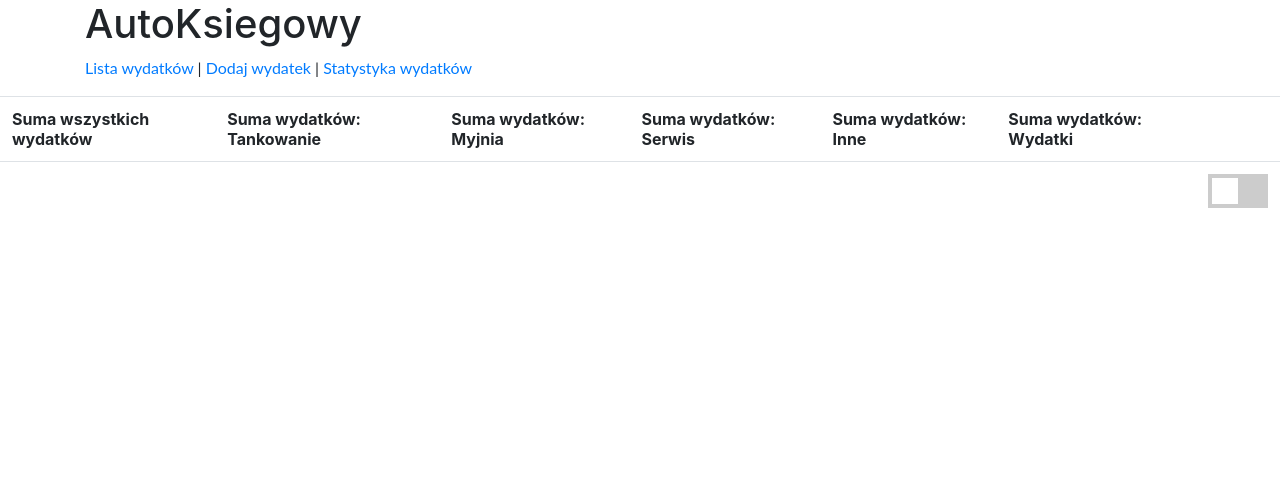
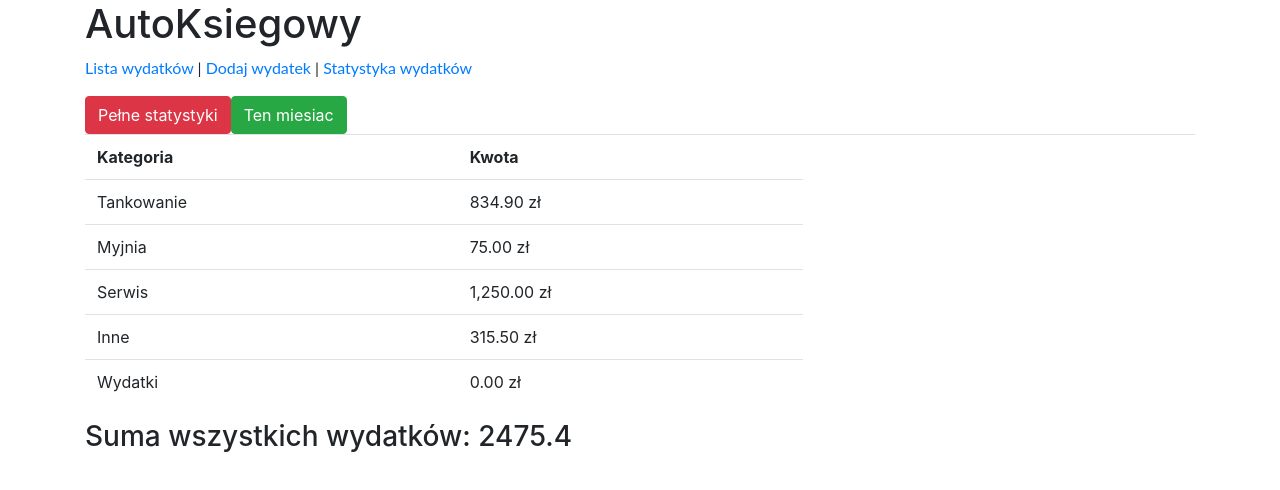
Before and after one commit to OliverKiszka/angular-autoks, an Angular app: page /statystyka in a window 1280 px wide. Shown: the top 490 px of the page. Built offline with nearby package versions, Linux system fonts and the light colour scheme.

Commit message:
5 files modified

```diff
--- a/src/app/app.component.html
+++ b/src/app/app.component.html
@@ -8,6 +8,5 @@
     <a routerLink="/statystyka">Statystyka wydatków</a>
 </p>
 
+  <router-outlet></router-outlet>
 </div>
-
-<router-outlet></router-outlet>
--- a/src/app/app.component.ts
+++ b/src/app/app.component.ts
@@ -1,4 +1,5 @@
 import { Component, OnInit } from '@angular/core';
+import { Wydatek, KATEGORIE } from "./wydatek";
 
 @Component({
   selector: 'my-app',
--- a/src/app/statystyka/statystyka.component.html
+++ b/src/app/statystyka/statystyka.component.html
@@ -1,21 +1,23 @@
+<!-- <label class="switch"><input type="checkbox" ng-checked="onWydatki(1)"><span class="slider"></span></label> -->
+<button class="btn btn-danger" (click)="onWydatki(0)">Pełne statystyki</button>
+<button class="btn btn-success" (click)="onWydatki(1)">Ten miesiac</button>
+
 <table class="table">
     <tr>
-        <th>Suma wszystkich wydatków</th>
-        <th>Suma wydatków: Tankowanie</th>
-        <th>Suma wydatków: Myjnia</th>
-        <th>Suma wydatków: Serwis</th>
-        <th>Suma wydatków: Inne</th>
-        <th>Suma wydatków: Wydatki</th>
+        <th>Kategoria</th>
+        <th>Kwota</th>
+        <th></th>
+        <th></th>
+        <th></th>
+        <th></th>
         <th></th>
     </tr>
-    <tr>
-      <td></td>
-      <td></td>
-      <td></td>
-      <td></td>
-      <td></td>
-      <td></td>
-      <td><label class="switch"><input type="checkbox"><span class="slider"></span>
-      </label></td>
+    <tr *ngFor="let kategoria of kategorie">
+      <td>{{kategoria}}</td>
+      <td>{{lacznaKwota(kategoria)| number:'1.2-2'}} zł</td>
+
     </tr>
+
 </table>
+
+<h3>Suma wszystkich wydatków: {{lacznaKwotaRaw}}</h3>
--- a/src/app/statystyka/statystyka.component.ts
+++ b/src/app/statystyka/statystyka.component.ts
@@ -1,15 +1,96 @@
 import { Component, OnInit } from '@angular/core';
+import { Wydatek, KATEGORIE } from "../wydatek";
+import { WydatkiService } from "../wydatki.service";
 
 @Component({
   selector: 'app-statystyka',
   templateUrl: './statystyka.component.html',
   styleUrls: ['./statystyka.component.css']
 })
+// export class StatystykaComponent implements OnInit {
+//   wydatki: Wydatek[];
+//   kategorie: string[];
+
+//   constructor() { }
+
+//   ngOnInit() {
+//   }
+
+// }
 export class StatystykaComponent implements OnInit {
 
-  constructor() { }
+  wydatki: Wydatek[];
+  kategorie: string[];
+  private stat: number = 0;
+  private lacznaKwotaRawPriv: number;
+
+  constructor(private wydatkiService: WydatkiService) {}
 
   ngOnInit() {
+
+    this.kategorie = KATEGORIE;
+    this.wydatki = this.wydatkiService.getWydatki();
+    this.lacznaKwotaRawPriv = this.wydatki.reduce(
+      (acc, val) => (acc += val.kwota),
+      0
+    );
   }
 
+  private fullStat() {
+    this.lacznaKwotaRawPriv = this.wydatki.reduce(
+      (acc, val) => (acc += val.kwota),
+      0
+    );
+  }
+
+  private monthStat() {
+    const month = new Date().getMonth();
+    const year = new Date().getFullYear();
+
+    const wydatki = this.wydatki
+      .filter(wyd => {
+        return wyd.data.getMonth() === month && wyd.data.getFullYear() === year;
+      })
+      .reduce((acc, val) => (acc += val.kwota), 0);
+    this.lacznaKwotaRawPriv = wydatki;
+  }
+
+  public get lacznaKwotaRaw(): number {
+    return this.lacznaKwotaRawPriv;
+  }
+
+  public set lacznaKwotaRaw(val) {
+    this.lacznaKwotaRawPriv = val;
+  }
+
+  public lacznaKwota(kategoria: string): number {
+    if (this.stat === 0) {
+      return this.wydatki
+        .filter(wyd => wyd.kategoria === kategoria)
+        .reduce((acc, val) => (acc += val.kwota), 0);
+    } else if (this.stat === 1) {
+      const month = new Date().getMonth();
+      const year = new Date().getFullYear();
+
+      return this.wydatki
+        .filter(wyd => wyd.kategoria === kategoria)
+        .filter(wyd => {
+          return (
+            wyd.data.getMonth() === month && wyd.data.getFullYear() === year
+          );
+        })
+        .reduce((acc, val) => (acc += val.kwota), 0);
+    }
+  }
+
+  public onWydatki(id: number) {
+    if (id === 0) {
+      this.stat = id;
+      this.fullStat();
+    } else if (id === 1) {
+      this.stat = id;
+      this.monthStat();
+    } else {
+    }
+  }
 }
--- a/src/app/wydatki.service.ts
+++ b/src/app/wydatki.service.ts
@@ -10,7 +10,7 @@ export class WydatkiService {
 
   constructor() {
    this.wydatki = [
-      new Wydatek(1, 'Tankowanie', 252.43, '', new Date(2018, 4, 30), 527.5, 48),
+      new Wydatek(1, 'Tankowanie', 252.40, '', new Date(2018, 4, 30), 527.5, 48),
       new Wydatek(2, 'Myjnia', 75, '', new Date(2018, 4, 2)),
       new Wydatek(3, 'Serwis', 1250, 'Klocki, rozrząd i parę drobiazgów', new Date(2018, 3, 16)),
       new Wydatek(4, 'Inne', 315.50, 'Różowe futerko na kierownicę', new Date(2018, 3, 16),55,55),
@@ -33,4 +33,5 @@ export class WydatkiService {
     const ind = this.wydatki.findIndex(wydatek => wydatek.id === id);
     this.wydatki.splice(ind, 1);
   }
+
 }
```
